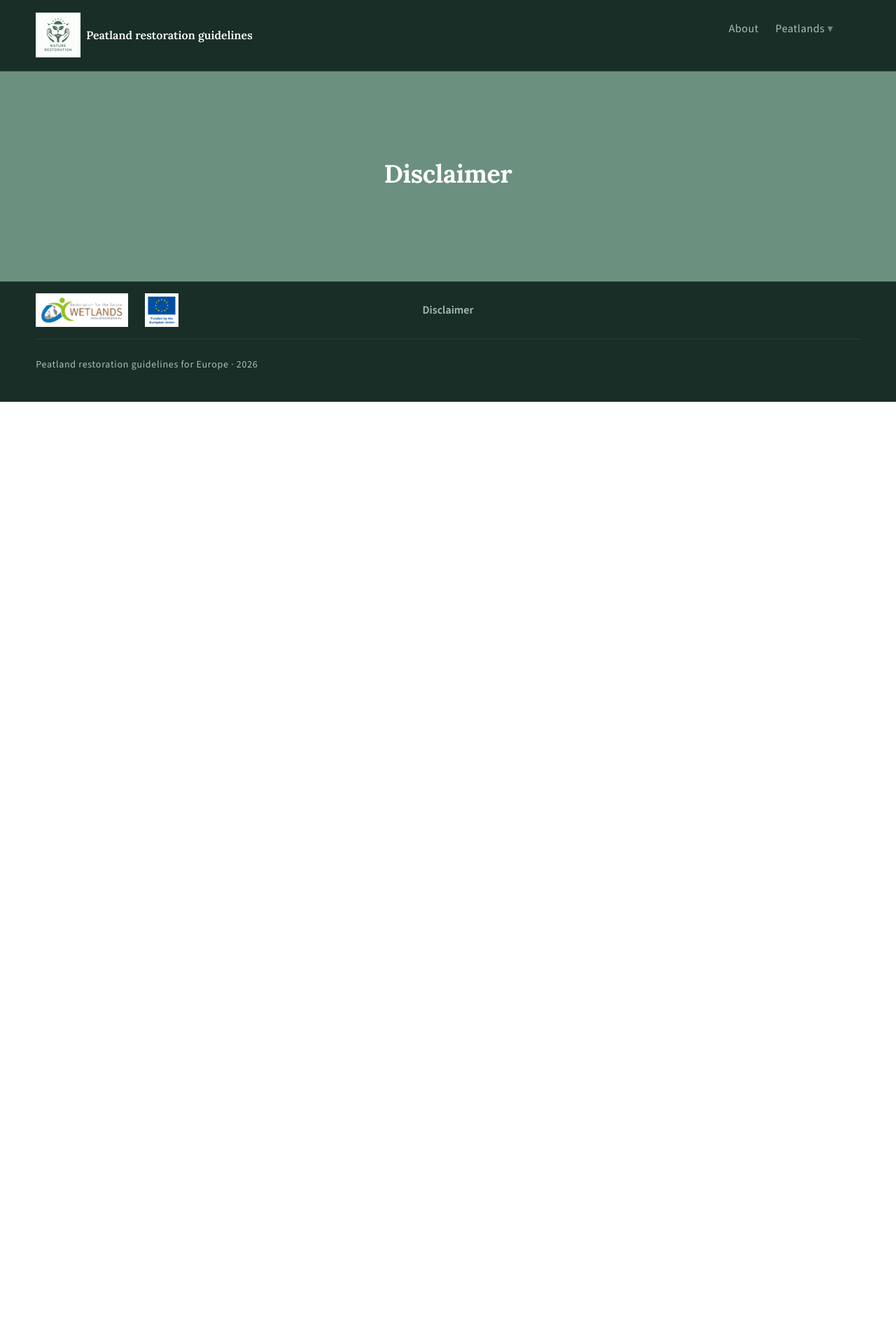
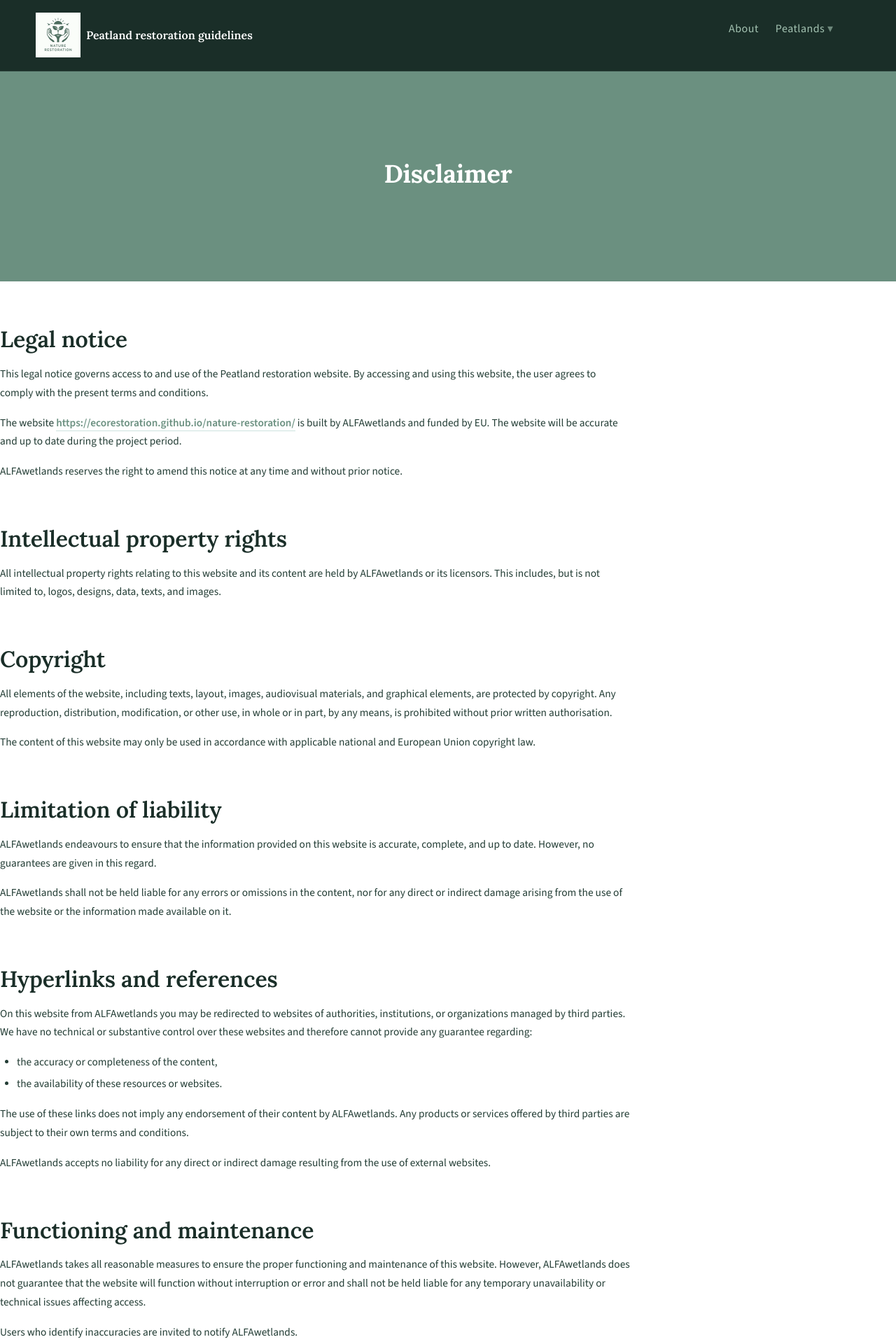
Before and after one commit to EcoRestoration/nature-restoration, a Jekyll site: the page built from _pages/disclaimer.md, in a window 1280 px wide. Shown: the top 1920 px of the page at 70% size. Built offline with Jekyll 4.4.1, drawn with Linux system fonts in a browser that asks for light colours; some of the changed text lies outside the part shown.

Commit message:
Invullen disclaimer page

```diff
--- a/_pages/disclaimer.md
+++ b/_pages/disclaimer.md
@@ -3,3 +3,63 @@ title: Disclaimer
 permalink: /disclaimer/
 layout: default
 ---
+
+
+## Legal notice
+
+This legal notice governs access to and use of the Peatland restoration website. By accessing and using this website, the user agrees to comply with the present terms and conditions.
+
+The website [https://ecorestoration.github.io/nature-restoration/](https://ecorestoration.github.io/nature-restoration/) is built by ALFAwetlands and funded by EU. The website will be accurate and up to date during the project period.
+
+ALFAwetlands reserves the right to amend this notice at any time and without prior notice.
+
+## Intellectual property rights
+
+All intellectual property rights relating to this website and its content are held by ALFAwetlands or its licensors. This includes, but is not limited to, logos, designs, data, texts, and images.
+
+## Copyright
+
+All elements of the website, including texts, layout, images, audiovisual materials, and graphical elements, are protected by copyright. Any reproduction, distribution, modification, or other use, in whole or in part, by any means, is prohibited without prior written authorisation.
+
+The content of this website may only be used in accordance with applicable national and European Union copyright law.
+
+## Limitation of liability
+
+ALFAwetlands endeavours to ensure that the information provided on this website is accurate, complete, and up to date. However, no guarantees are given in this regard.
+
+ALFAwetlands shall not be held liable for any errors or omissions in the content, nor for any direct or indirect damage arising from the use of the website or the information made available on it.
+
+## Hyperlinks and references
+
+On this website from ALFAwetlands you may be redirected to websites of authorities, institutions, or organizations managed by third parties. We have no technical or substantive control over these websites and therefore cannot provide any guarantee regarding:
+
+- the accuracy or completeness of the content,
+- the availability of these resources or websites.
+
+The use of these links does not imply any endorsement of their content by ALFAwetlands. Any products or services offered by third parties are subject to their own terms and conditions.
+
+ALFAwetlands accepts no liability for any direct or indirect damage resulting from the use of external websites.
+
+## Functioning and maintenance
+
+ALFAwetlands takes all reasonable measures to ensure the proper functioning and maintenance of this website. However, ALFAwetlands does not guarantee that the website will function without interruption or error and shall not be held liable for any temporary unavailability or technical issues affecting access.
+
+Users who identify inaccuracies are invited to notify ALFAwetlands.
+
+## Accessibility
+
+Our team strives to maintain and improve the accessibility of this website for all users, including those who rely on assistive technologies. If you experience any issues regarding accessibility or have questions, please feel free to contact us.
+
+## Safety
+
+ALFAwetlands takes appropriate technical measures to safeguard its systems against misuse. While we make reasonable efforts to prevent unauthorised access, we cannot be held liable for any direct or indirect damages resulting from unlawful actions by third parties.
+
+## Comments or complaints
+
+If you have comments or complaints about this website you can contact ALFAwetlands.
+
+## Contact details
+
+**Project ALFAwetlands**
+Website: [https://alfawetlands.eu](https://alfawetlands.eu)
+Email: [communication@alfawetlands.eu](mailto:communication@alfawetlands.eu)
```
